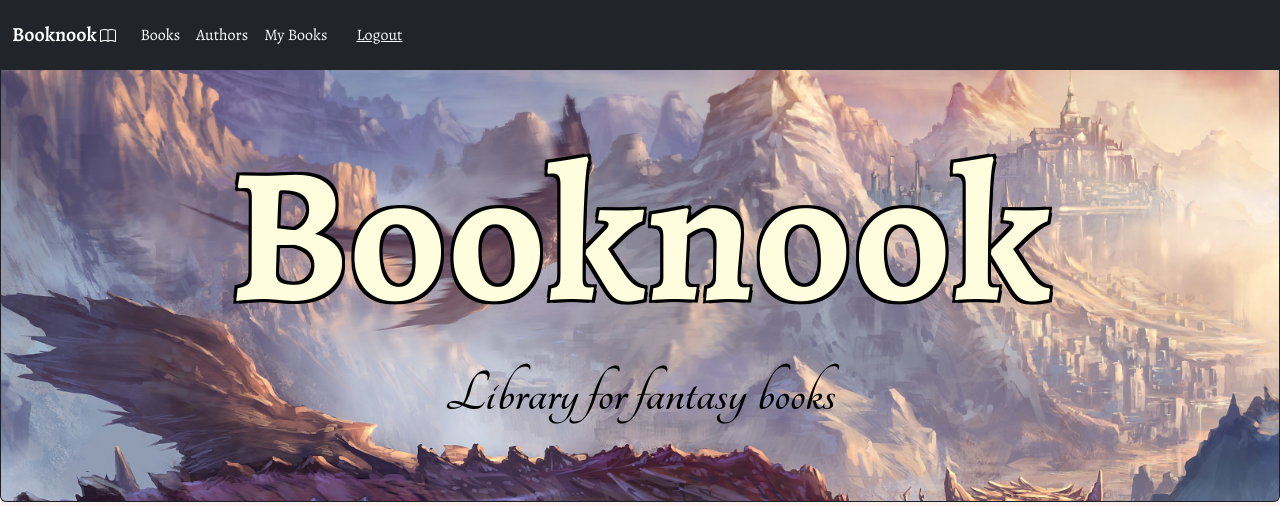
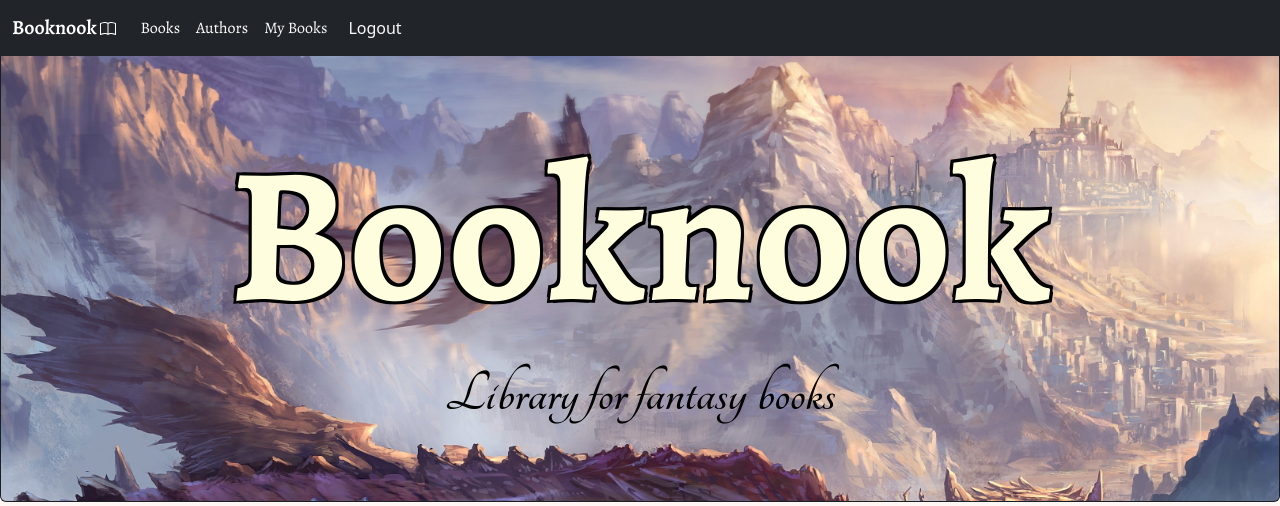
Before and after one commit to gabrielrowan/booknook_library, a Django app: page / in a window 1280 px wide. Shown: the top 506 px of the page. Run offline with Django 5.2, Linux system fonts and the light colour scheme; the visitor is signed in with stand-in values (Sample User, id 1); data that the repository does not hold is empty; some web fonts are replaced.

Commit message:
almost there on the navbar

```diff
--- a/booknook/library/templates/navbar.html
+++ b/booknook/library/templates/navbar.html
@@ -12,25 +12,20 @@
             <span class="navbar-toggler-icon"></span>
         </button>
         <div class="collapse navbar-collapse" id="navbarNavAltMarkup">
-            <div class="navbar-nav d-flex justify-content-between">
-                <div class="d-flex align-items-center">
-                    <a class="nav-link text-white" aria-current="page" href="{% url 'books' %}">Books</a>
-                    <a class="nav-link text-white" href="{% url 'authors' %}">Authors</a>
-                </div>
-                <div class="d-flex align-items-center">
-                    {% if user.is_authenticated %}
-                    <a class="nav-link link-light" href="{% url 'borrowed-books' %}">My Books</a>
-                    <a class="nav-link">
+            <ul class="navbar-nav me-auto d-flex align-items-center">
+                <li class="nav-item"><a class="nav-link text-white" aria-current="page" href="{% url 'books' %}">Books</a> </li>
+                <li class="nav-item"><a class="nav-link text-white" href="{% url 'authors' %}">Authors</a></li>
+                {% if user.is_authenticated %}
+                    <li class="nav-item"><a class="nav-link link-light" href="{% url 'borrowed-books' %}">My Books</a></li>
                         <form id="logout-form" method="post" action="{% url 'logout' %}">
-                          {% csrf_token %}
-                          <button type="submit" class="btn btn-link link-light">Logout</button>
+                            {% csrf_token %}
+                            <button type="submit" class="btn btn-link link-light logout-link">Logout</button>
                         </form>
-                    </a>
+                    </a></li>
                 {% else %}
-                    <a class="nav-link"><a class="link-light" href="{% url 'login' %}?next={{ request.path }}">Login</a>
+                    <li class="nav-item"><a class="link-light login-link" href="{% url 'login' %}?next={{ request.path }}">Login</a></li>
                 {% endif %}
-                </div>
-            </div>
+            </ul>
         </div>
     </div>
 </nav>
--- a/booknook/static/css/styles.css
+++ b/booknook/static/css/styles.css
@@ -137,6 +137,14 @@ a {
 }
 
 
+/* authentication styles  - ie. login, logout etc. */
+
+.login-link,
+.logout-link {
+    text-decoration: none !important;
+}
+
+
 /* footer styles */
 .footer {
     font-family: sans-serif !important;
```
